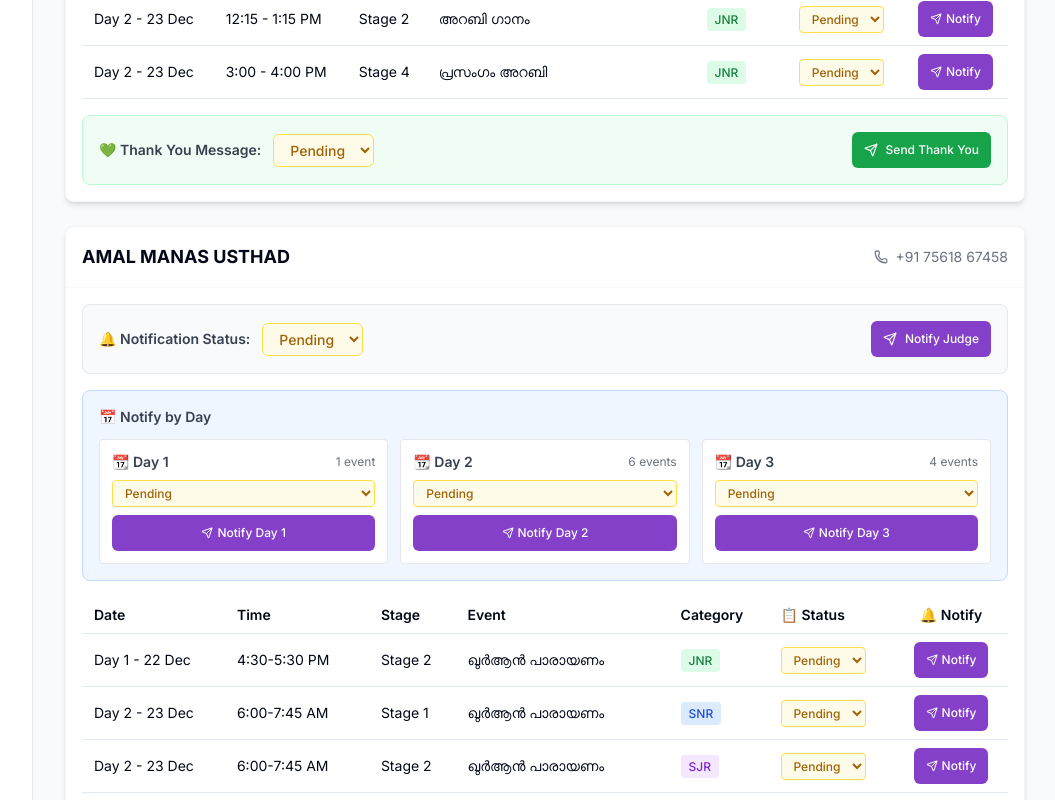
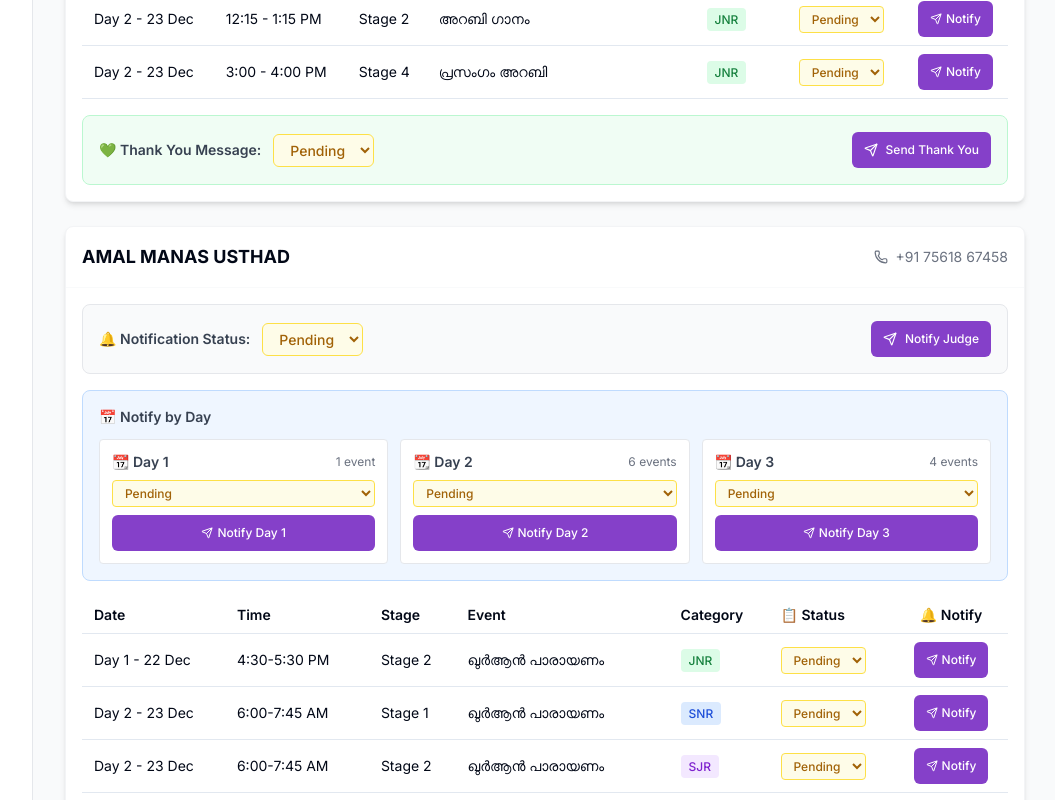
Before and after one commit to HaneenHyder/sargolsavam-website, a Next.js app in the folder frontend/: page /admin/judges-notification in a window 1280 px wide. Shown: the part 1020-1820 px from the top of the page, without its empty margins (223-1278 px from the left). Built offline with nearby package versions, Linux system fonts and the light colour scheme; sample sign-in values are in the browser's storage.

Commit message:
Fix thank you button to be conditionally green based on status

```diff
--- a/frontend/app/admin/judges-notification/page.tsx
+++ b/frontend/app/admin/judges-notification/page.tsx
@@ -767,7 +767,7 @@ export default function JudgesNotificationPage() {
                                         onClick={() => handleThankYouNotify(judge.name, judge.phone)}
                                         size="sm"
                                         className="gap-2"
-                                        style={{ backgroundColor: '#16a34a', color: 'white' }}
+                                        style={thankYouStatus[judge.name] === 'Send' ? { backgroundColor: '#16a34a', color: 'white' } : {}}
                                         disabled={!judge.phone || thankYouStatus[judge.name] === 'Send'}
                                     >
                                         <Send size={14} />
```
